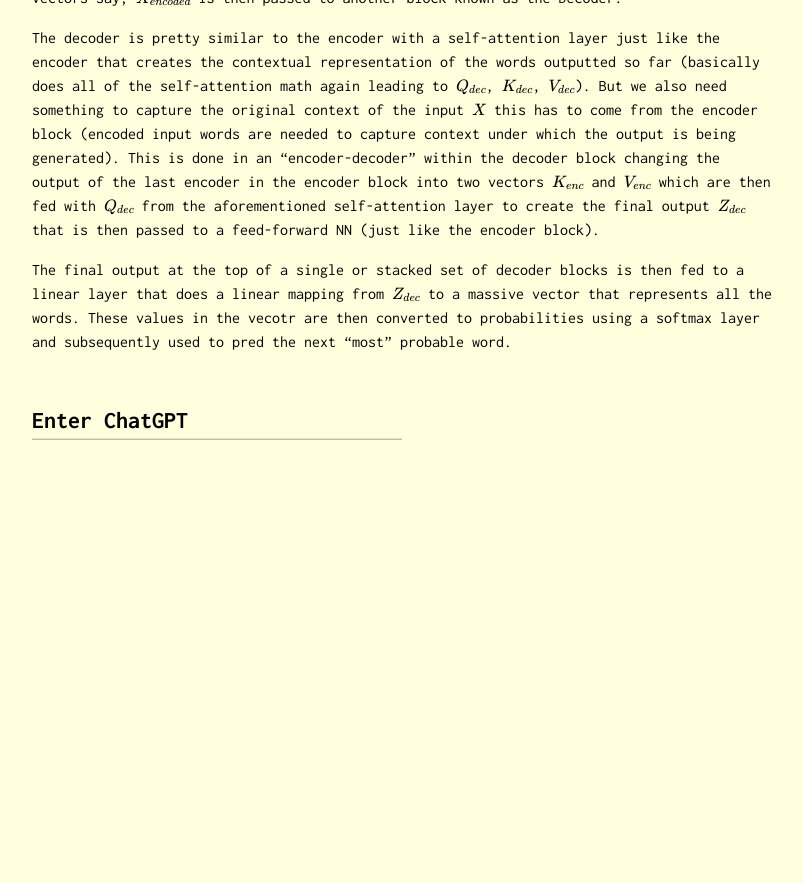
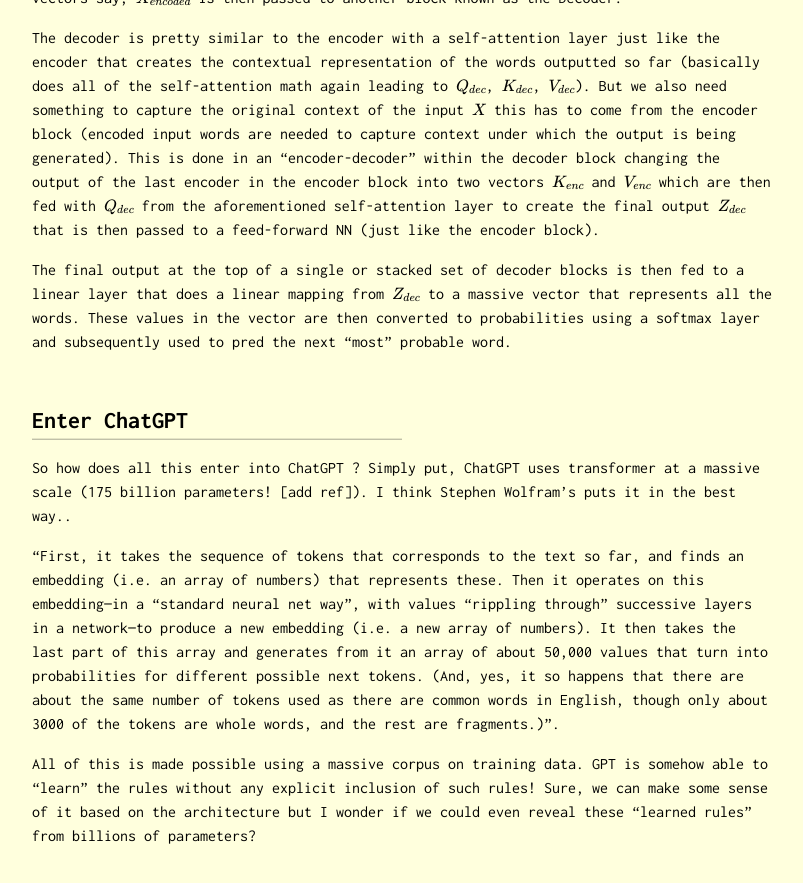
Before and after one commit to Oscuro-Phoenix/math-for-fun, a Jekyll site: the page built from _posts/2023-01-10-Problem-31.md, in a window 1280 px wide and 900 px high, scrolled down 2649 px. Shown: the top 883 px of the window, without its empty margins (238-1041 px from the left). Built offline with Jekyll 4.4.1, drawn with Linux system fonts in a browser that asks for light colours; formulas are drawn with MathJax 3; before the commit the page ends 3141 px from its top, so only the background shows below that.

Commit message:
Update 2023-01-10-Problem-31.md

```diff
--- a/_posts/2023-01-10-Problem-31.md
+++ b/_posts/2023-01-10-Problem-31.md
@@ -57,6 +57,12 @@
 
 The decoder is pretty similar to the encoder with a self-attention layer just like the encoder that creates the contextual representation of the words outputted so far (basically does all of the self-attention math again leading to $$Q_{dec}$$, $$K_{dec}$$, $$V_{dec}$$). But we also need something to capture the original context of the input $$X$$ this has to come from the encoder block (encoded input words are needed to capture context under which the output is being generated). This is done in an "encoder-decoder" within the decoder block changing the output of the last encoder in the encoder block into two vectors $$K_{enc}$$ and $$V_{enc}$$ which are then fed with $$Q_{dec}$$ from the aforementioned self-attention layer to create the final output $$Z_{dec}$$ that is then passed to a feed-forward NN (just like the encoder block).
 
-The final output at the top of a single or stacked set of decoder blocks is then fed to a linear layer that does a linear mapping from $$Z_{dec}$$ to a massive vector that represents all the words. These values in the vecotr are then converted to probabilities using a softmax layer and subsequently used to pred the next "most" probable word.
+The final output at the top of a single or stacked set of decoder blocks is then fed to a linear layer that does a linear mapping from $$Z_{dec}$$ to a massive vector that represents all the words. These values in the vector are then converted to probabilities using a softmax layer and subsequently used to pred the next "most" probable word.
 
 ## Enter ChatGPT
+
+So how does all this enter into ChatGPT ? Simply put, ChatGPT uses transformer at a massive scale (175 billion parameters! [add ref]). I think Stephen Wolfram's puts it in the best way..
+
+"First, it takes the sequence of tokens that corresponds to the text so far, and finds an embedding (i.e. an array of numbers) that represents these. Then it operates on this embedding—in a “standard neural net way”, with values “rippling through” successive layers in a network—to produce a new embedding (i.e. a new array of numbers). It then takes the last part of this array and generates from it an array of about 50,000 values that turn into probabilities for different possible next tokens. (And, yes, it so happens that there are about the same number of tokens used as there are common words in English, though only about 3000 of the tokens are whole words, and the rest are fragments.)".
+
+All of this is made possible using a massive corpus on training data. GPT is somehow able to "learn" the rules without any explicit inclusion of such rules! Sure, we can make some sense of it based on the architecture but I wonder if we could even reveal these "learned rules" from billions of parameters?
```
